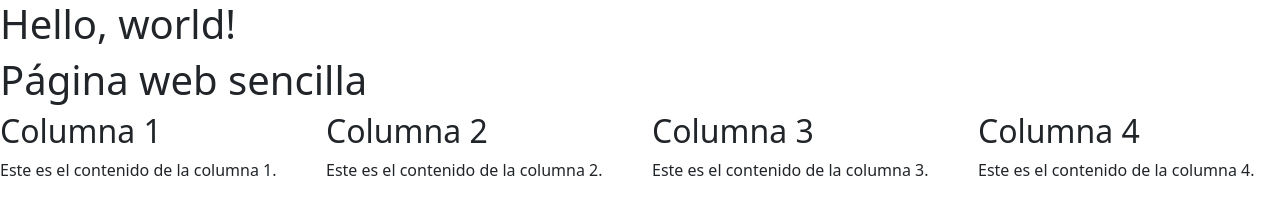
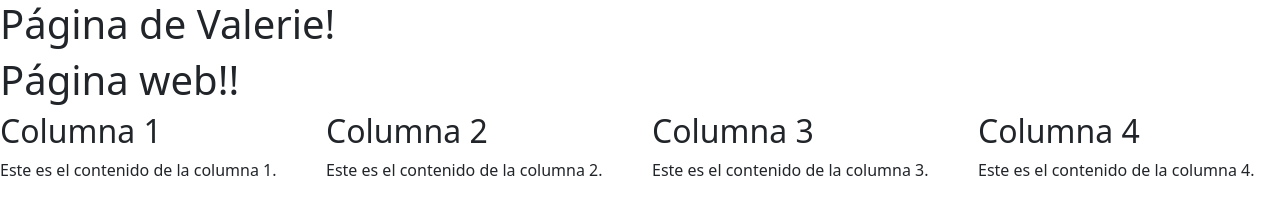
Before and after one commit to babyvalerie/babyvalerie.github.io, a plain HTML site: page index.html in a window 1280 px wide. Drawn offline with nearby package versions, Linux system fonts and the light colour scheme.

Commit message:
Update index.html

```diff
--- a/index.html
+++ b/index.html
@@ -10,13 +10,14 @@
   </style>
   </head>
   <body>
-    <h1>Hello, world!</h1>
-        <h1>Página web sencilla</h1>
+    <h1>Página de Valerie!</h1>
+        <h1>Página web!!</h1>
   </header>
   <main>
     <div class="row">
       <div class="col-3">
         <h2>Columna 1</h2>
+
         <p>Este es el contenido de la columna 1.</p>
       </div>
       <div class="col-3">
```
